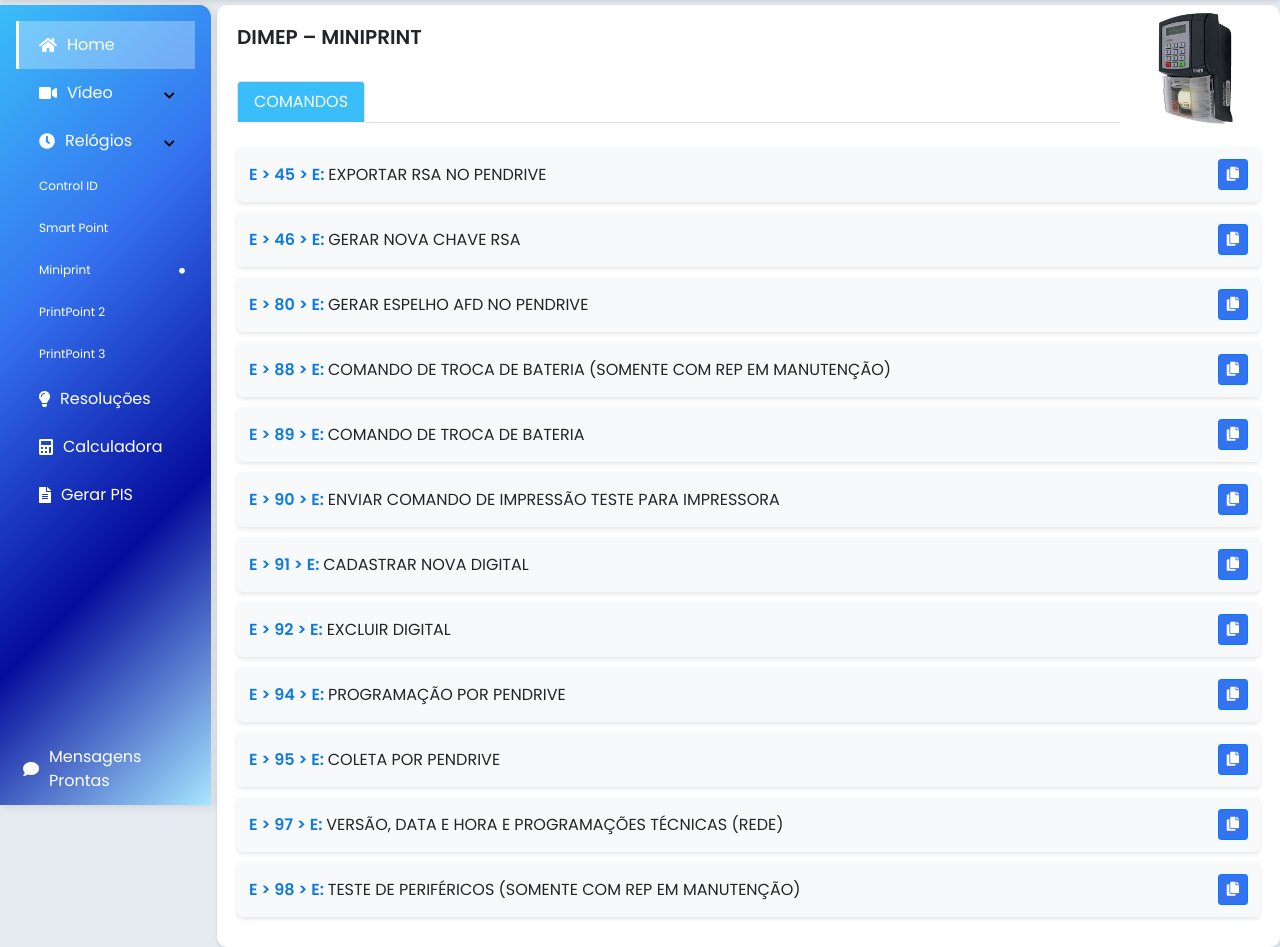
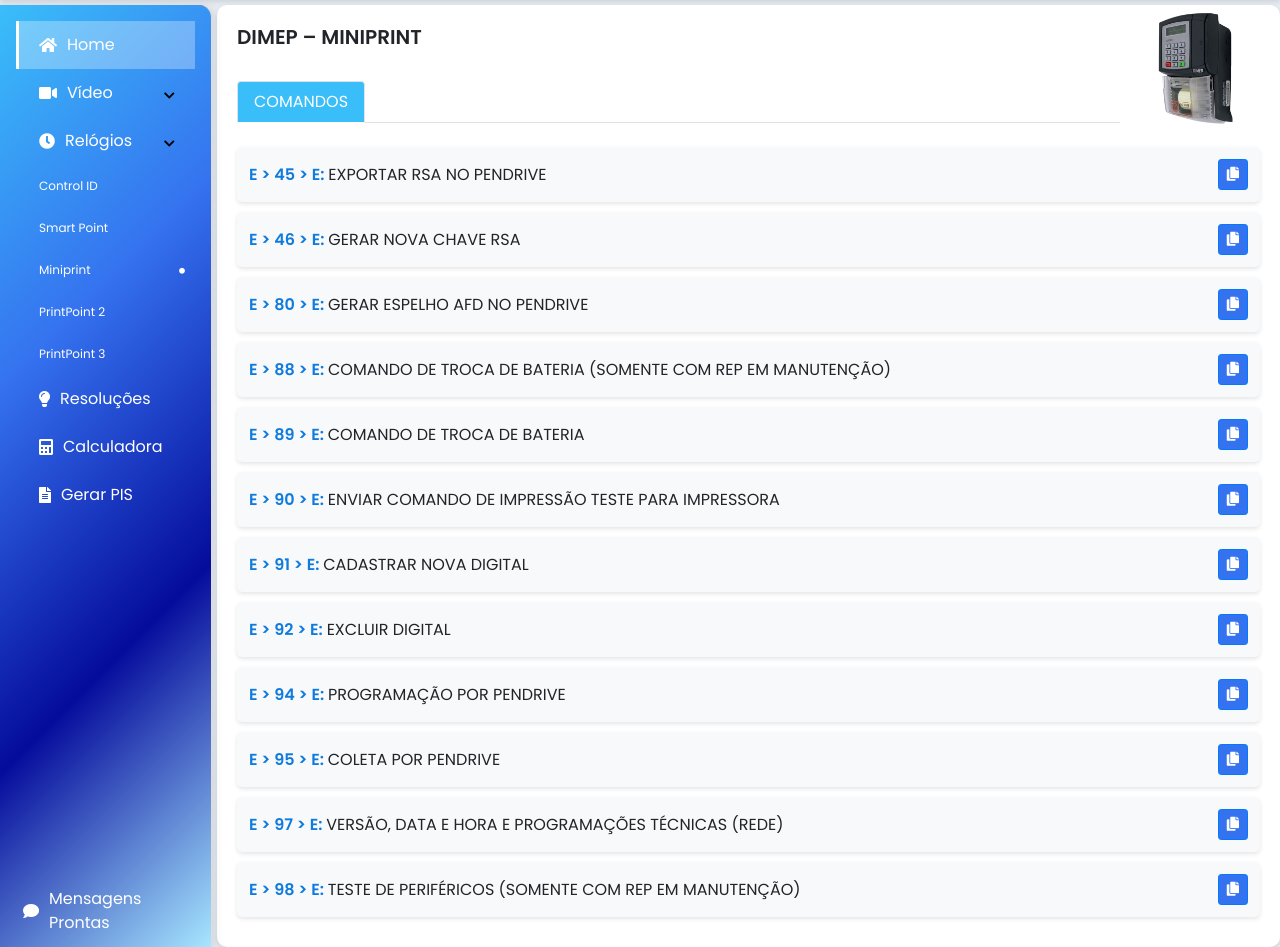
Before and after one commit to XaNDev98/SONODA_HELP2, a PHP site: page /Rep/Miniprint.html in a window 1280 px wide. Shown: the part 61-1008 px from the top of the page. Run offline with PHP 8.4, Linux system fonts and the light colour scheme; some libraries are stand-ins or nearby versions.

Commit message:
Update Style.css

```diff
--- a/Style.css
+++ b/Style.css
@@ -42,7 +42,6 @@
     background: linear-gradient(135deg, #3ABEF9, #3572EF, #050C9C, #A7E6FF); /* Gradiente suave e bem distribuído */
     border-right: 1px solid rgba(255, 255, 255, 0.2); /* Borda sutil e transparente */
     min-height: 100vh; /* Garante que a sidebar ocupe toda a altura da tela */
-    max-height: 100vh; /* Evita que a sidebar ultrapasse a altura da tela */
     border-radius: 0px 20px 20px 0px; /* Bordas mais arredondadas para um visual mais fluido */
     box-shadow: 4px 0 20px rgba(0, 0, 0, 0.1); /* Sombra suave para um efeito de profundidade */
     position: fixed;
```
